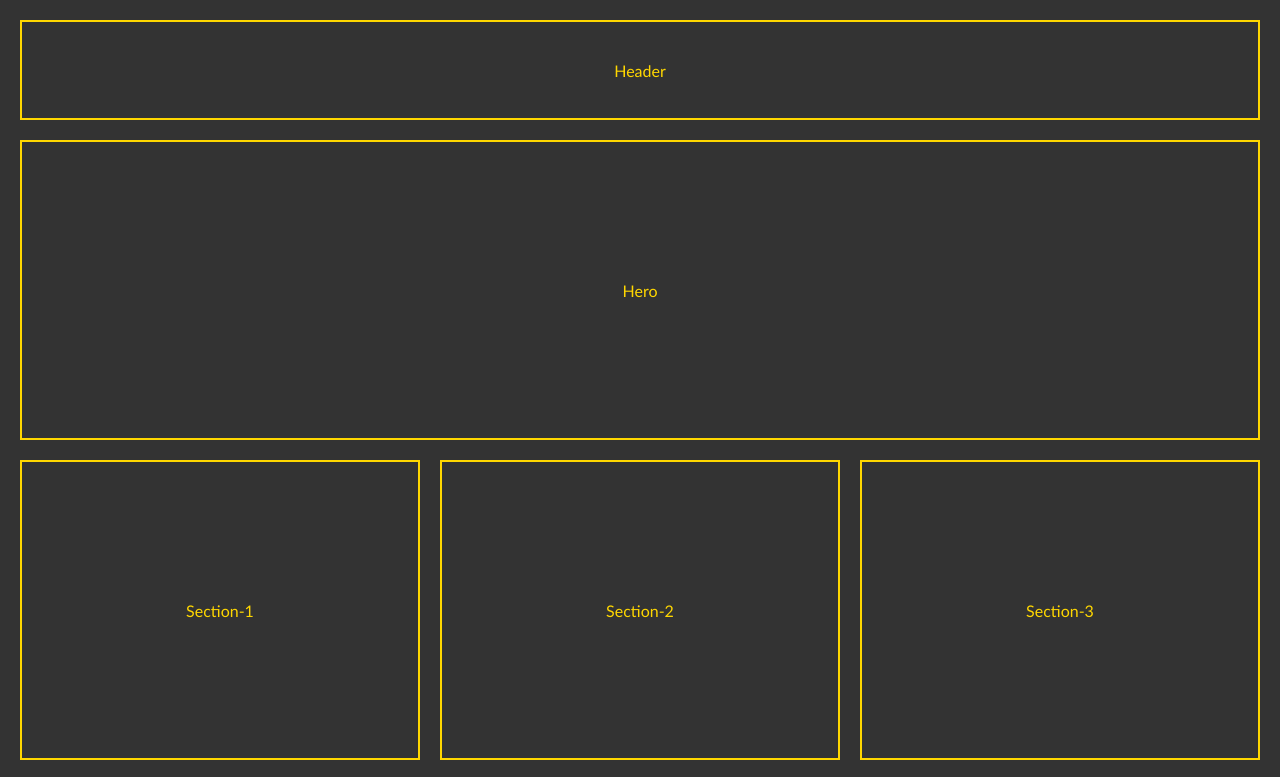
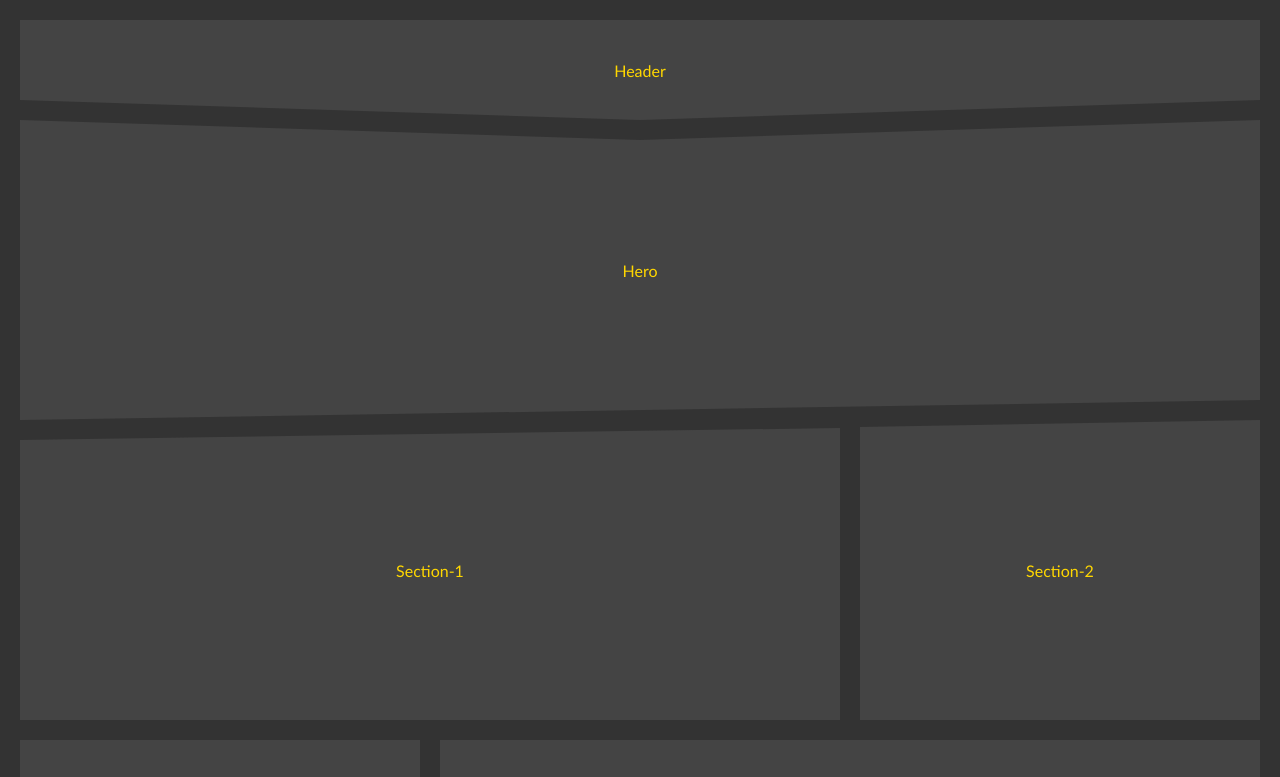
Before and after one commit to Vytautas99/Grid-workshop, a website: page index.html in a window 1280 px wide. Shown: the top 777 px of the page. Drawn offline with Linux system fonts and the light colour scheme.

Commit message:
Animation

```diff
--- a/style.css
+++ b/style.css
@@ -14,12 +14,13 @@ body {
 
 
 .container > * {
-    border: 2px solid gold;
+    /* border: 2px solid gold; */
     padding: 2rem;
     /* text-align: center; */
     display: flex;
     justify-content: center;
     align-items: center;
+    background-color: #444;
 
 }
 
@@ -33,11 +34,11 @@ body {
     /* grid-template-rows: 100px 200px 100px 300px; */
     /* grid-auto-rows: 250px 150px; */
     grid-template-rows: 100px repeat(5,300px) 150px;
-    gap: 20px;
+    column-gap: 20px;
     margin: 20px;
 
-    justify-content: center;
-    align-content: center;
+    /* justify-content: center;
+    align-content: center; */
 
     /* VARIANTAS 1  */
 
@@ -73,13 +74,15 @@ header {
 header {
     grid-area: hd;
 
+
 }
 
 .hero {
     grid-area: hero;
     /* justify-self: center;
     align-self: center;
-} */
+*/
+}
 
 .section-1 {
     grid-area: s1;
@@ -112,3 +115,49 @@ header {
 footer {
     grid-area: ft;
 }
+
+
+/* PATHS */
+/* clip-path:polygon(0 0, 100% 0, 100% 100%, 0 100%); */
+
+
+header {
+    clip-path: polygon(0 0, 100% 0, 100% 80px,50% 100% ,0 80%);
+    animation: moveDown 1s ease-in-out;
+}
+.hero {
+    clip-path: polygon(0 0, 50% 20px, 100% 0,100% 280px ,0 100%);
+}
+
+.section-1 {
+    clip-path:polygon(0 20px, 100% 8px, 100% 100%, 0 100%);
+}
+.section-2 {
+    clip-path:polygon(0 7px, 100% 0, 100% 100%, 0 100%);
+}
+
+
+.section-3,
+.section-4,
+.section-5,
+.section-6,
+.promo,
+footer {
+    margin-top: 20px;
+}
+
+@keyframes moveDown {
+    0% {
+      transform: translateY(-100%);
+      opacity: 0;
+    }
+    80% {
+      transform: translateY(20px);
+      opacity: 1;
+    }
+    100% {
+      transform: translateY(0);
+    }
+
+
+}
```
